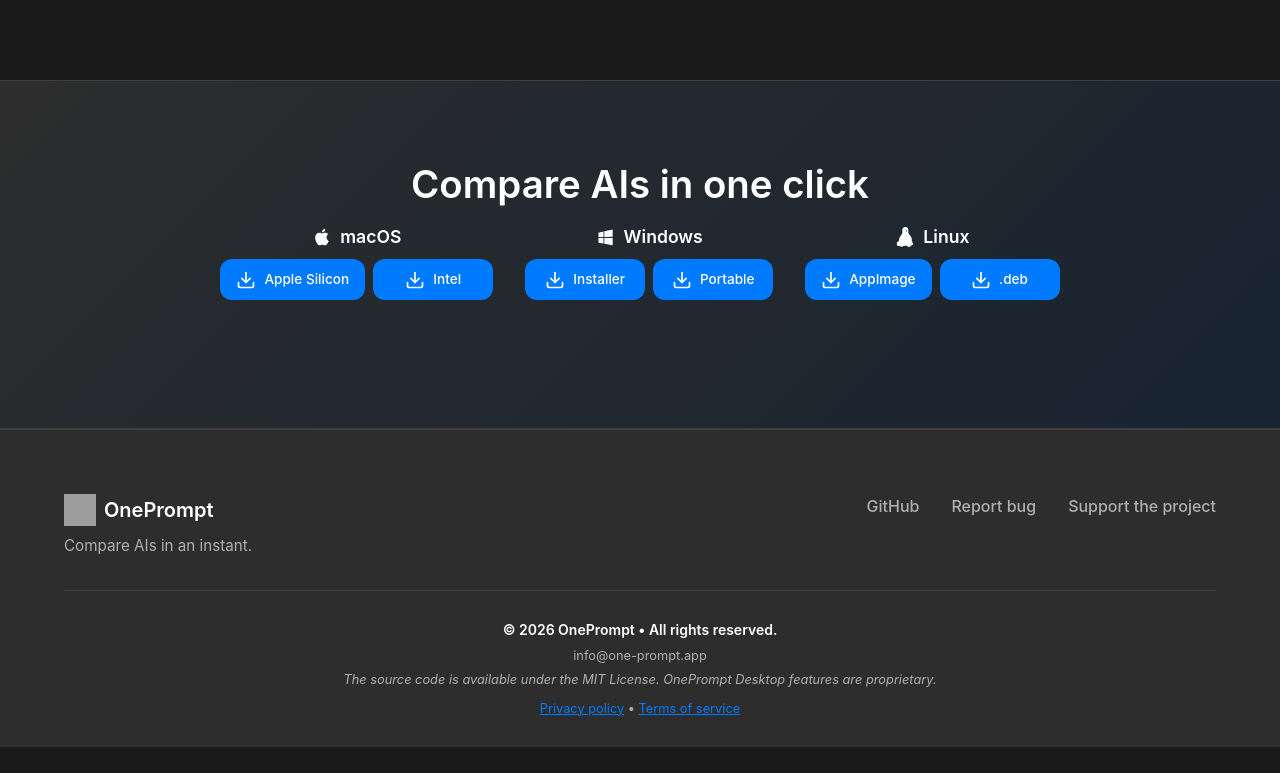
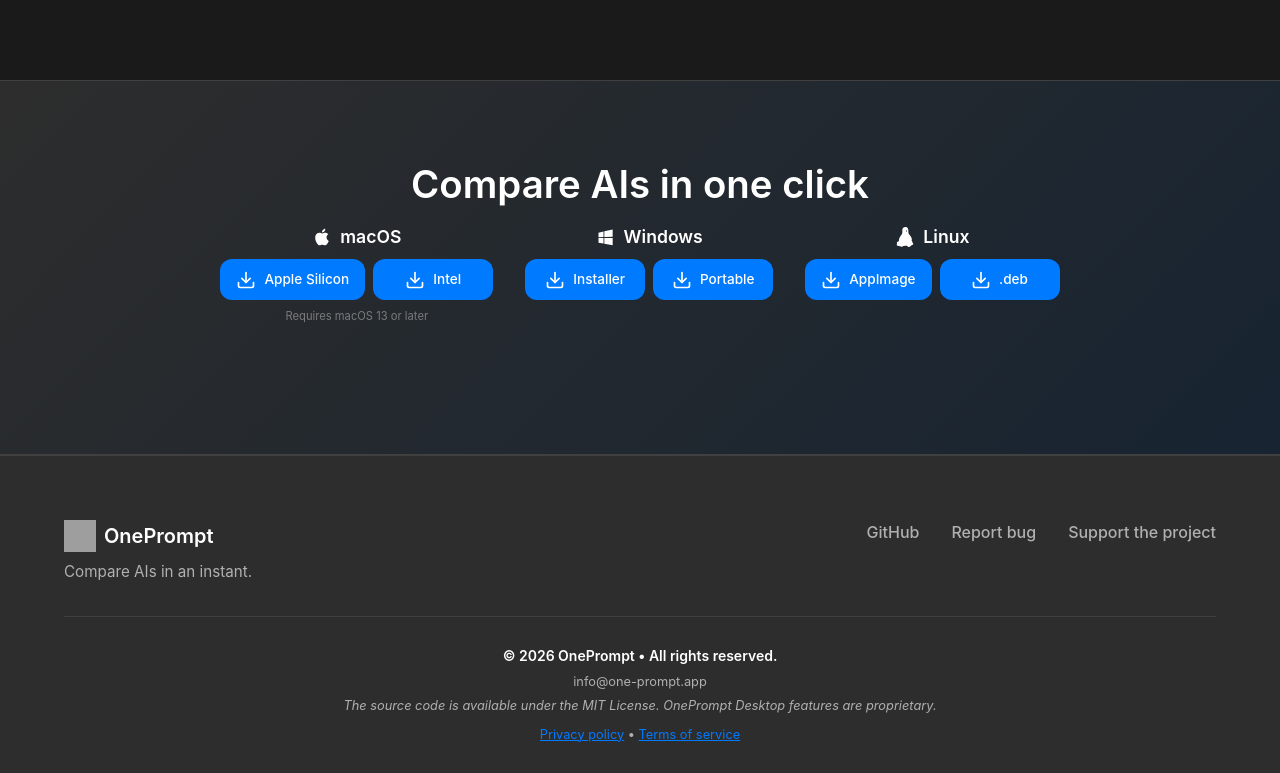
Before and after one commit to calabr93/one-prompt, a React (Vite) app in the folder website/: page / in a window 1280 px wide. Shown: the part 6327-7100 px from the top of the page. Before the commit the page ends 7074 px from the top, so only its background shows below. Built offline with nearby package versions, Linux system fonts and the light colour scheme; grey boxes are pictures that could not be loaded.

Commit message:
Note the macOS 13 requirement under the Mac downloads, open Grok at grok.com
Since v1.0.19 (Electron 44) the app needs macOS 13 or later; a small,
low-key line under the macOS buttons says so, in all seven languages.

```diff
--- a/website/src/components/sections/CTASection.module.css
+++ b/website/src/components/sections/CTASection.module.css
@@ -55,6 +55,13 @@
   padding: 0.6rem 1rem;
 }
 
+.requirement {
+  margin: 0;
+  font-size: 0.7rem;
+  color: var(--text-secondary);
+  opacity: 0.6;
+}
+
 .github {
   color: var(--text-secondary);
   font-weight: 500;
--- a/website/src/components/sections/CTASection.tsx
+++ b/website/src/components/sections/CTASection.tsx
@@ -93,6 +93,7 @@
                   Intel
                 </Button>
               </div>
+              <p className={styles.requirement}>{t('cta.macRequirement')}</p>
             </div>
 
             {/* Windows Downloads */}
--- a/website/src/components/sections/PlatformsSection.tsx
+++ b/website/src/components/sections/PlatformsSection.tsx
@@ -12,7 +12,7 @@
   { name: 'ChatGPT', logo: 'chatgpt.png', url: 'https://chatgpt.com/' },
   { name: 'Claude', logo: 'claude.png', url: 'https://claude.ai/' },
   { name: 'Gemini', logo: 'gemini.png', url: 'https://gemini.google.com/' },
-  { name: 'Grok', logo: 'grok.png', url: 'https://x.com/i/grok' },
+  { name: 'Grok', logo: 'grok.png', url: 'https://grok.com/' },
   { name: 'DeepSeek', logo: 'deepseek.png', url: 'https://chat.deepseek.com/' },
   { name: 'Perplexity', logo: 'perplexity.png', url: 'https://www.perplexity.ai/' },
 ];
--- a/website/src/locales/de.json
+++ b/website/src/locales/de.json
@@ -143,7 +143,8 @@
     ]
   },
   "cta": {
-    "title": "Vergleichen Sie AIs mit einem Klick"
+    "title": "Vergleichen Sie AIs mit einem Klick",
+    "macRequirement": "Erfordert macOS 13 oder neuer"
   },
   "sendToComputer": {
     "title": "OnePrompt läuft auf dem Computer",
--- a/website/src/locales/en.json
+++ b/website/src/locales/en.json
@@ -143,7 +143,8 @@
     ]
   },
   "cta": {
-    "title": "Compare AIs in one click"
+    "title": "Compare AIs in one click",
+    "macRequirement": "Requires macOS 13 or later"
   },
   "sendToComputer": {
     "title": "OnePrompt runs on your computer",
--- a/website/src/locales/es.json
+++ b/website/src/locales/es.json
@@ -143,7 +143,8 @@
     ]
   },
   "cta": {
-    "title": "Compara las IA en un click"
+    "title": "Compara las IA en un click",
+    "macRequirement": "Requiere macOS 13 o posterior"
   },
   "sendToComputer": {
     "title": "OnePrompt se usa en el ordenador",
--- a/website/src/locales/fr.json
+++ b/website/src/locales/fr.json
@@ -143,7 +143,8 @@
     ]
   },
   "cta": {
-    "title": "Comparez les IA en un clic"
+    "title": "Comparez les IA en un clic",
+    "macRequirement": "Nécessite macOS 13 ou ultérieur"
   },
   "sendToComputer": {
     "title": "OnePrompt s'utilise sur ordinateur",
--- a/website/src/locales/it.json
+++ b/website/src/locales/it.json
@@ -143,7 +143,8 @@
     ]
   },
   "cta": {
-    "title": "Confronta le AI in un click"
+    "title": "Confronta le AI in un click",
+    "macRequirement": "Richiede macOS 13 o successivo"
   },
   "sendToComputer": {
     "title": "OnePrompt si usa dal computer",
--- a/website/src/locales/pt.json
+++ b/website/src/locales/pt.json
@@ -143,7 +143,8 @@
     ]
   },
   "cta": {
-    "title": "Compare IAs com um clique"
+    "title": "Compare IAs com um clique",
+    "macRequirement": "Requer macOS 13 ou posterior"
   },
   "sendToComputer": {
     "title": "O OnePrompt é usado no computador",
--- a/website/src/locales/tr.json
+++ b/website/src/locales/tr.json
@@ -139,7 +139,8 @@
     ]
   },
   "cta": {
-    "title": "Yapay Zekaları tek tıkla karşılaştırın"
+    "title": "Yapay Zekaları tek tıkla karşılaştırın",
+    "macRequirement": "macOS 13 veya üzeri gerektirir"
   },
   "sendToComputer": {
     "title": "OnePrompt bilgisayarda çalışır",
```
